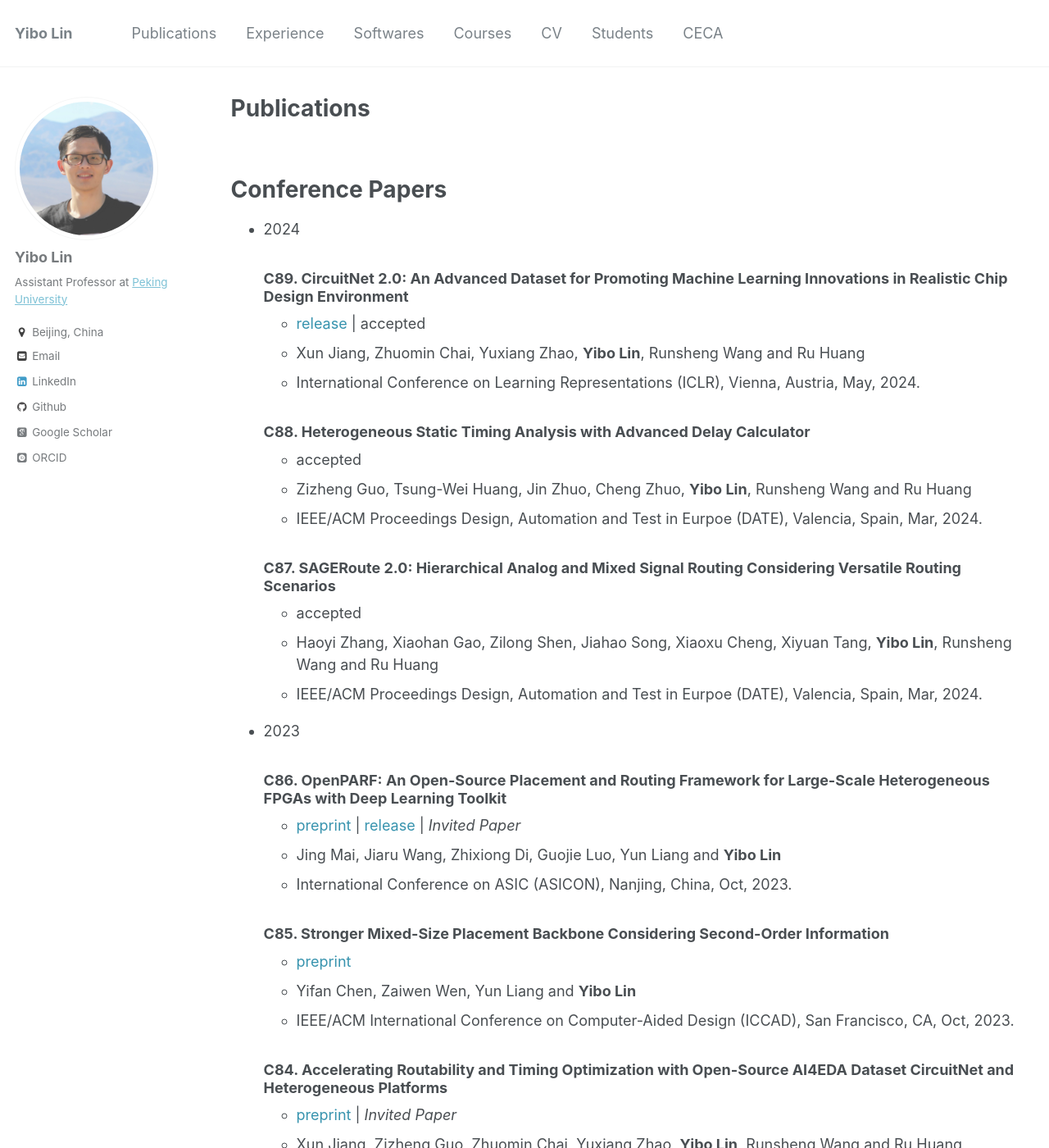
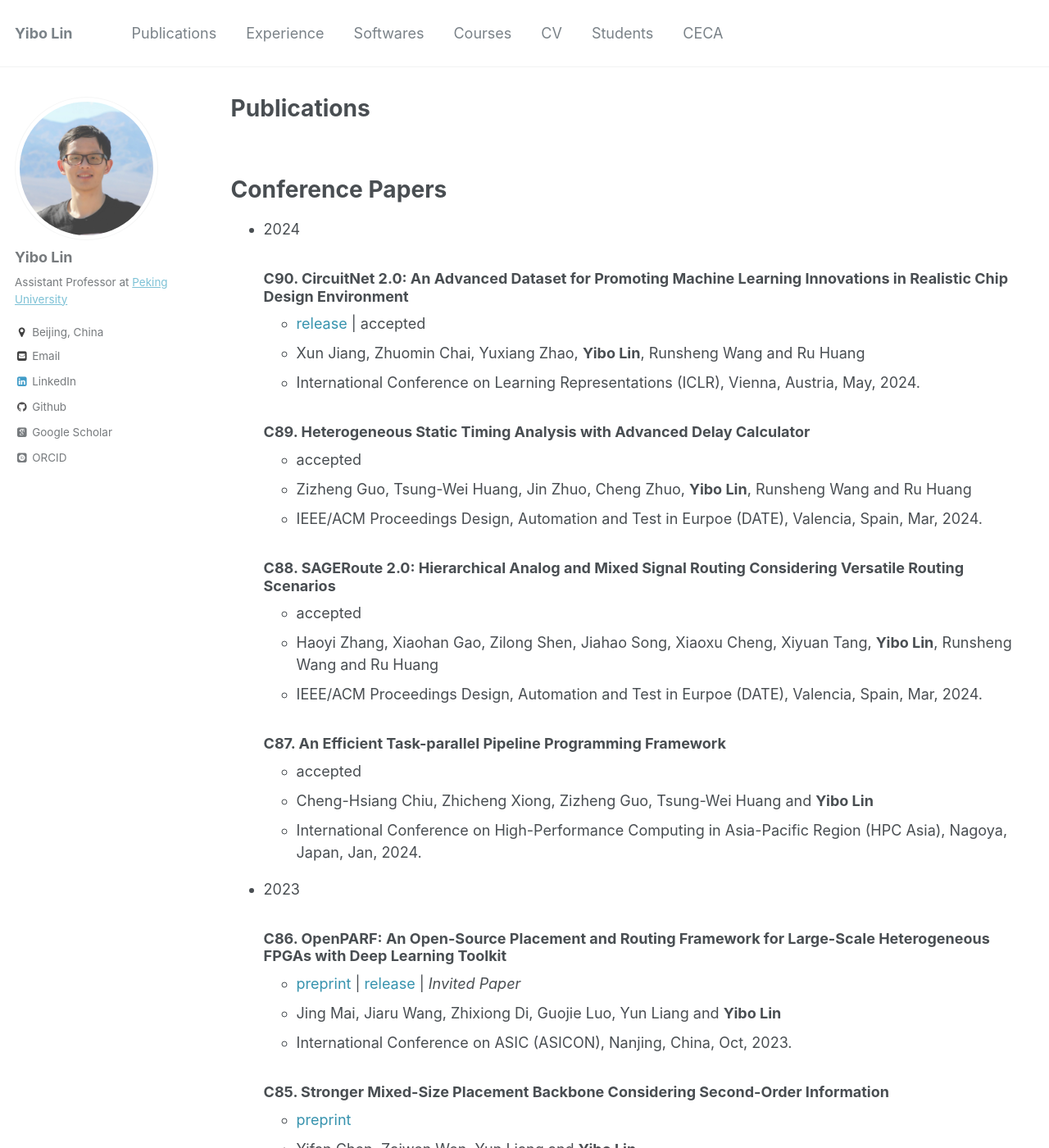
Before and after one commit to limbo018/limbo018.github.io, a Jekyll site: the page built from _pages/publications.md, in a window 1280 px wide and 1400 px high. Shown: the whole window at 82% size. Built offline with Jekyll 4.4.1, drawn with Linux system fonts in a browser that asks for light colours; some web fonts are replaced.

Commit message:
add hpcasia2024 paper

```diff
--- a/_pages/publications.md
+++ b/_pages/publications.md
@@ -19,20 +19,25 @@ Conference Papers
 
 * 2024
 
-  ### C89. CircuitNet 2.0: An Advanced Dataset for Promoting Machine Learning Innovations in Realistic Chip Design Environment
+  ### C90. CircuitNet 2.0: An Advanced Dataset for Promoting Machine Learning Innovations in Realistic Chip Design Environment
      * <a href="https://circuitnet.github.io" style="color:#3793ae">release</a> \| accepted
      * Xun Jiang, Zhuomin Chai, Yuxiang Zhao, **Yibo Lin**, Runsheng Wang and Ru Huang
      * International Conference on Learning Representations (ICLR), Vienna, Austria, May, 2024.
 
-  ### C88. Heterogeneous Static Timing Analysis with Advanced Delay Calculator
+  ### C89. Heterogeneous Static Timing Analysis with Advanced Delay Calculator
      * accepted
      * Zizheng Guo, Tsung-Wei Huang, Jin Zhuo, Cheng Zhuo, **Yibo Lin**, Runsheng Wang and Ru Huang
      * IEEE/ACM Proceedings Design, Automation and Test in Eurpoe (DATE), Valencia, Spain, Mar, 2024.
 
-  ### C87. SAGERoute 2.0: Hierarchical Analog and Mixed Signal Routing Considering Versatile Routing Scenarios
+  ### C88. SAGERoute 2.0: Hierarchical Analog and Mixed Signal Routing Considering Versatile Routing Scenarios
      * accepted
      * Haoyi Zhang, Xiaohan Gao, Zilong Shen, Jiahao Song, Xiaoxu Cheng, Xiyuan Tang, **Yibo Lin**, Runsheng Wang and Ru Huang
      * IEEE/ACM Proceedings Design, Automation and Test in Eurpoe (DATE), Valencia, Spain, Mar, 2024.
+
+  ### C87. [An Efficient Task-parallel Pipeline Programming Framework](https://doi.org/10.1145/3635035.3635037)
+     * accepted
+     * Cheng-Hsiang Chiu, Zhicheng Xiong, Zizheng Guo, Tsung-Wei Huang and **Yibo Lin**
+     * International Conference on High-Performance Computing in Asia-Pacific Region (HPC Asia), Nagoya, Japan, Jan, 2024.
 
 * 2023
 
--- a/ref/Top.bib
+++ b/ref/Top.bib
@@ -262,6 +262,7 @@
 % ==== conference
 @string{ipdps   = "International Parallel \& Distributed Processing Symposium (IPDPS)"}
 @string{pact    = "International Conference on Parallel Architectures \& Compilation Techniques (PACT)"}
+@string{hpcasia = "International Conference on High-Performance Computing in Asia-Pacific Region (HPC Asia)"}
 % ==== journal
 @string{jpdc    = "Journal of Parallel and Distributed Computing"}                              % IF:1.01
 @string{tpds    = "IEEE Transactions on Parallel and Distributed Systems (TPDS)"}               % IF:2.17
```
Also changed, not shown: _includes/publications_cv.md (+5 -3 lines), ref/publications.bib (+12 -1 lines), 4 other files.
